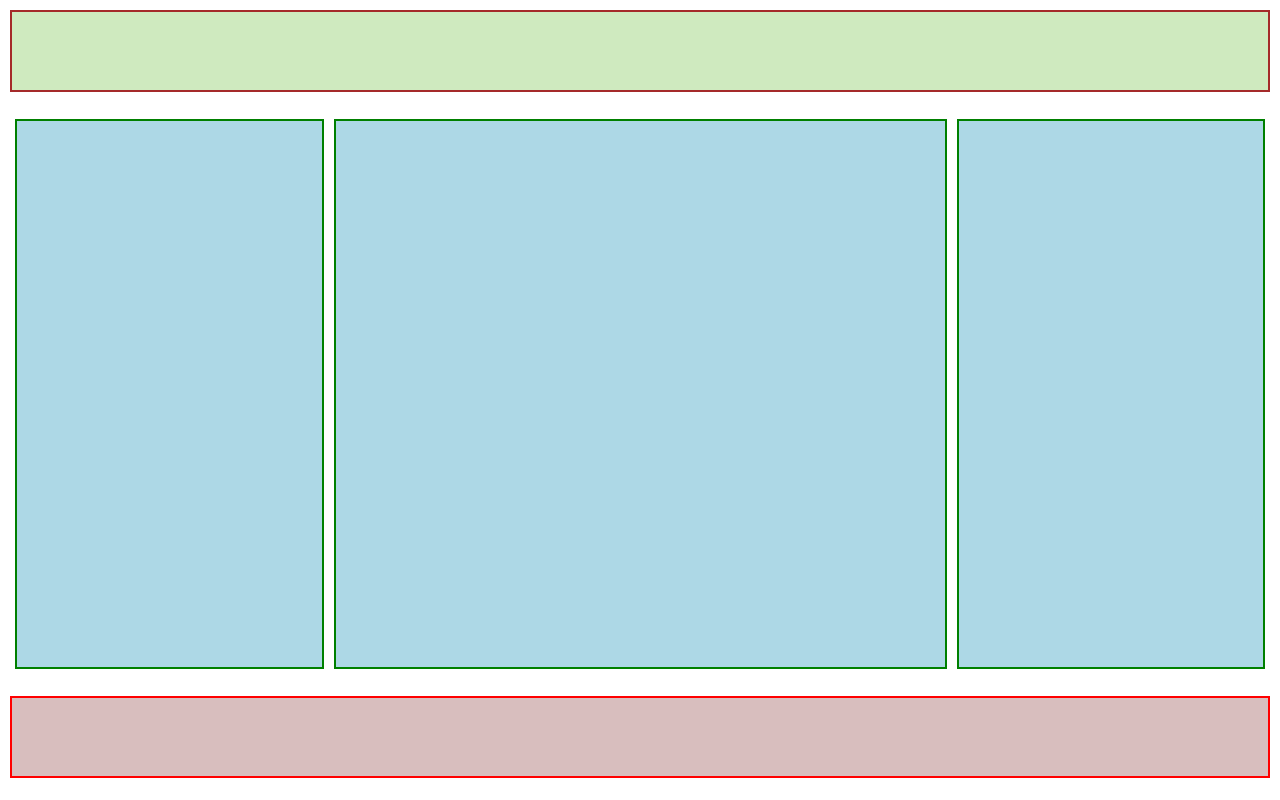
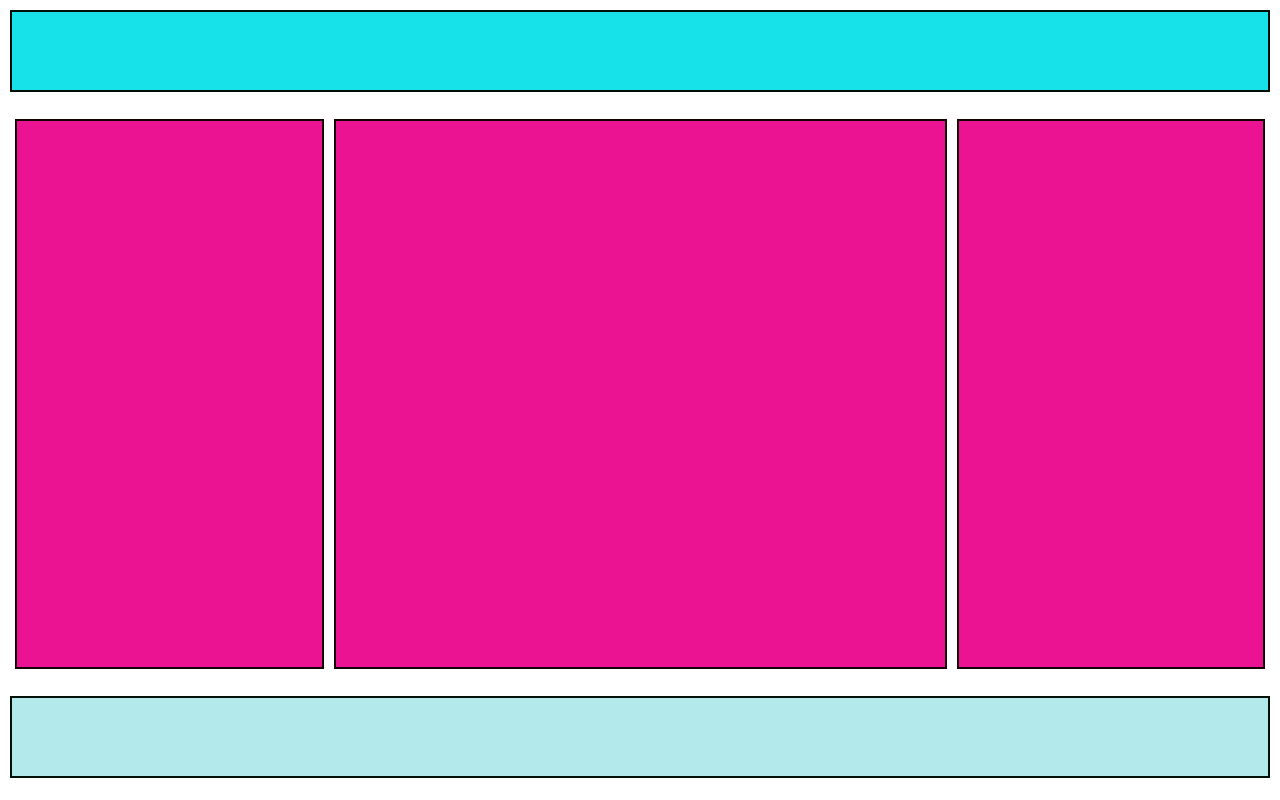
Before and after one commit to RocioLobo/CLASESCSS, a plain HTML site: page PRACTICA_DOS/index.html in a window 1280 px wide. Drawn offline with Linux system fonts and the light colour scheme.

Commit message:
modifique mi clasescss

```diff
--- a/PRACTICA_DOS/style.css
+++ b/PRACTICA_DOS/style.css
@@ -14,15 +14,15 @@ body {
 .header {
     width: 100%;
     height: 10%;
-    background-color: #cfeabf;
-    border: 2px solid brown;
+    background-color: #17e2e9;
+    border: 2px solid rgb(1, 15, 7);
     margin-bottom: 10px;
 }
 
 .left, .center, .right {
     height: 70%;
-    background-color: #add8e6;
-    border: 2px solid green;
+    background-color: #ec1392;
+    border: 2px solid rgb(20, 3, 3);
     margin: 5px;
     flex-grow: 1;
 }
@@ -34,7 +34,7 @@ body {
 .footer {
     width: 100%;
     height: 10%;
-    background-color: #d8bebe;
-    border: 2px solid red;
+    background-color: #b4e9ec;
+    border: 2px solid rgb(2, 17, 7);
     margin-top: 10px;
 }
```
